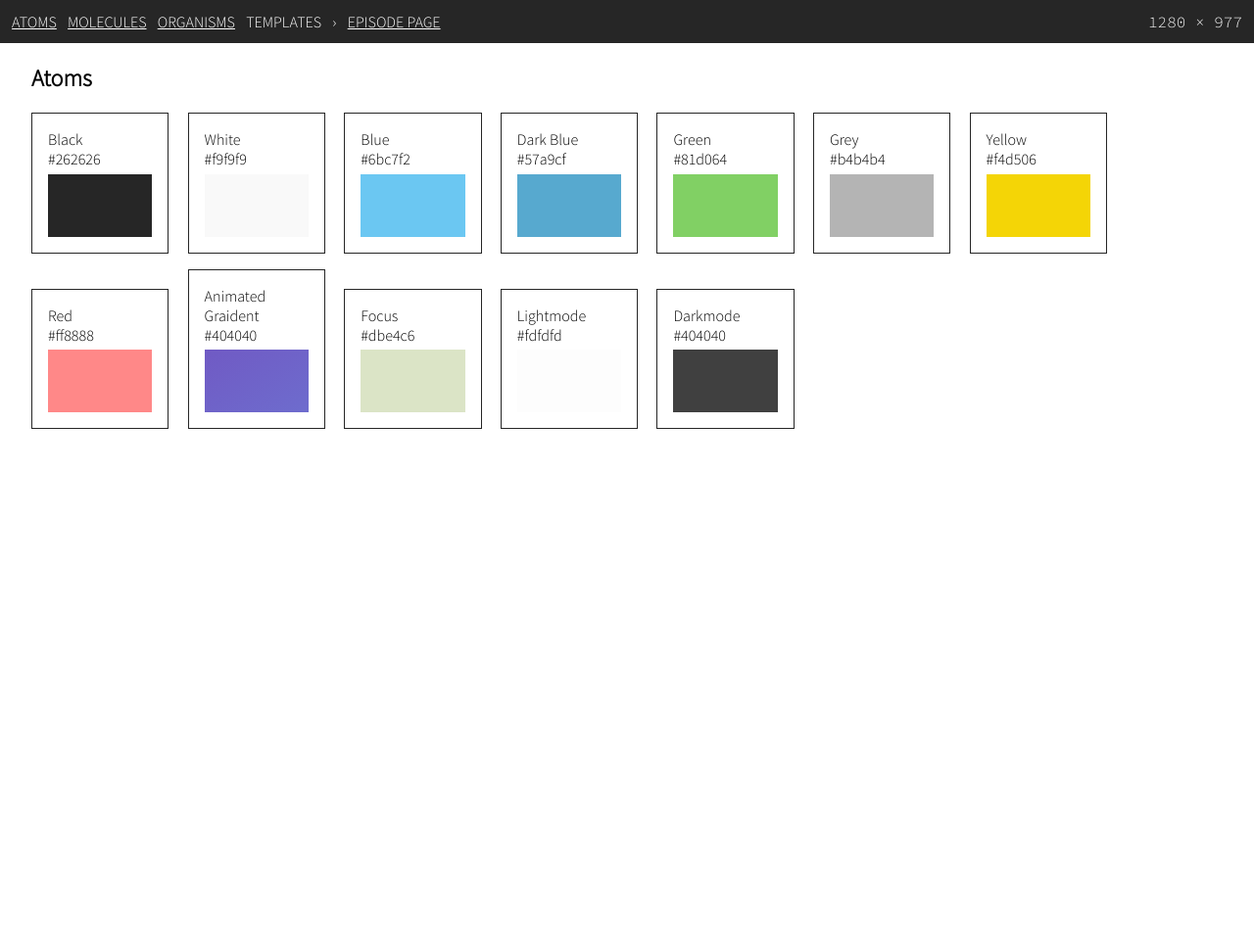
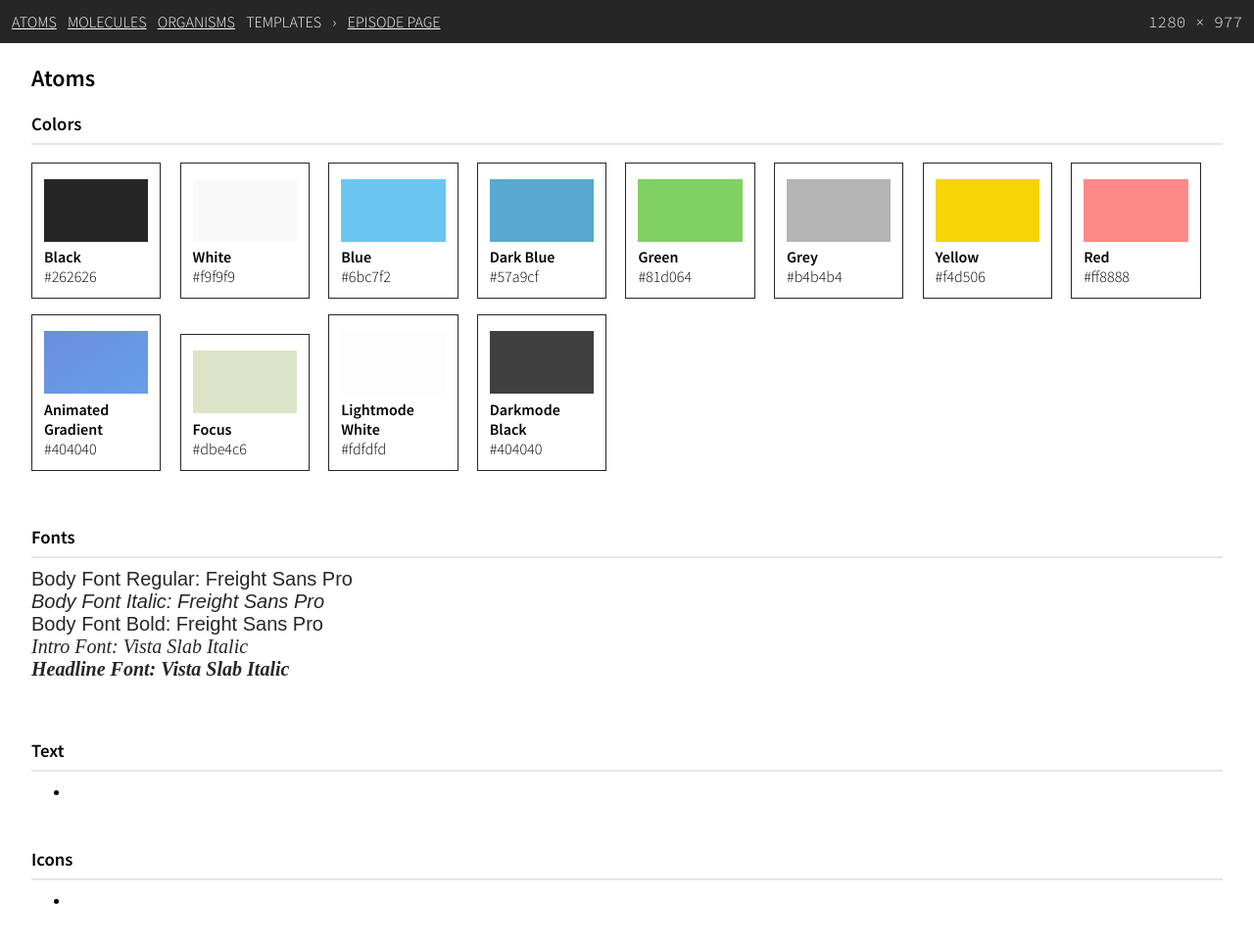
Before and after one commit to garyrozanc/boilerplate-atomic-jekyll, a Jekyll site: the page built from atomic/index.html, in a window 1280 px wide and 977 px high. Shown: the top 962 px of the window at 98% size. Built offline with Jekyll 4.4.1, drawn with Linux system fonts in a browser that asks for light colours; some web fonts are replaced.

Commit message:
Building out Atoms template page

```diff
--- a/_layouts/atomic.html
+++ b/_layouts/atomic.html
@@ -28,21 +28,47 @@
 
 		<section id="atoms">
 			<h2>Atoms</h2>
+
+			<h3>Colors</h3>
+			<hr>
 			<ul class="color">
-				<li><span class="name">Black</span><span class="hex">#262626</span><div class="bkg" style="background-color:#262626;"></div></li>
-				<li><span class="name">White</span><span class="hex">#f9f9f9</span><div class="bkg" style="background-color:#f9f9f9;"></div></li>
-				<li><span class="name">Blue</span><span class="hex">#6bc7f2</span><div class="bkg" style="background-color:#6bc7f2;"></div></li>
-				<li><span class="name">Dark Blue</span><span class="hex">#57a9cf</span><div class="bkg" style="background-color:#57a9cf;"></div></li>
-				<li><span class="name">Green</span><span class="hex">#81d064</span><div class="bkg" style="background-color:#81d064;"></div></li>
-				<li><span class="name">Grey</span><span class="hex">#b4b4b4</span><div class="bkg" style="background-color:#b4b4b4;"></div></li>
-				<li><span class="name">Yellow</span><span class="hex">#f4d506</span><div class="bkg" style="background-color:#f4d506;"></div></li>
-				<li><span class="name">Red</span><span class="hex">#ff8888</span><div class="bkg" style="background-color:#ff8888;"></div></li>
-				<li><span class="name">Animated Graident</span><span class="hex">#404040</span><div class="bkg" style="animation: announcement 4s ease infinite;background: linear-gradient(328deg, #67a3ea, #705ac4);background-size: 400% 400%"></div></li>
-				<li><span class="name">Focus</span><span class="hex">#dbe4c6</span><div class="bkg" style="background-color:#dbe4c6;"></div></li>
-				<li><span class="name">Lightmode</span><span class="hex">#fdfdfd</span><div class="bkg" style="background-color:#fdfdfd;"></div></li>
-				<li><span class="name">Darkmode</span><span class="hex">#404040</span><div class="bkg" style="background-color:#404040;"></div></li>
-			<ul>
+				<li><div class="bkg" style="background-color:#262626;"></div><span class="name">Black</span><span class="hex">#262626</span></li>
+				<li><div class="bkg" style="background-color:#f9f9f9;"></div><span class="name">White</span><span class="hex">#f9f9f9</span></li>
+				<li><div class="bkg" style="background-color:#6bc7f2;"></div><span class="name">Blue</span><span class="hex">#6bc7f2</span></li>
+				<li><div class="bkg" style="background-color:#57a9cf;"></div><span class="name">Dark Blue</span><span class="hex">#57a9cf</span></li>
+				<li><div class="bkg" style="background-color:#81d064;"></div><span class="name">Green</span><span class="hex">#81d064</span></li>
+				<li><div class="bkg" style="background-color:#b4b4b4;"></div><span class="name">Grey</span><span class="hex">#b4b4b4</span></li>
+				<li><div class="bkg" style="background-color:#f4d506;"></div><span class="name">Yellow</span><span class="hex">#f4d506</span></li>
+				<li><div class="bkg" style="background-color:#ff8888;"></div><span class="name">Red</span><span class="hex">#ff8888</span></li>
+				<li><div class="bkg" style="animation: announcement 4s ease infinite;background: linear-gradient(328deg, #67a3ea, #705ac4);background-size: 400% 400%"></div><span class="name">Animated Gradient</span><span class="hex">#404040</span></li>
+				<li><div class="bkg" style="background-color:#dbe4c6;"></div><span class="name">Focus</span><span class="hex">#dbe4c6</span></li>
+				<li><div class="bkg" style="background-color:#fdfdfd;"></div><span class="name">Lightmode White</span><span class="hex">#fdfdfd</span></li>
+				<li><div class="bkg" style="background-color:#404040;"></div><span class="name">Darkmode Black</span><span class="hex">#404040</span></li>
+			</ul>
+
+			<h3>Fonts</h3>
+			<hr>
+			<ul class="fonts">
+				<li>Body Font Regular: Freight Sans Pro</li>
+				<li style="font-style: italic;">Body Font Italic: Freight Sans Pro</li>
+				<li style="font-weight: 500;">Body Font Bold: Freight Sans Pro</li>
+				<li class="intro" style="font-weight: 400;">Intro Font: Vista Slab Italic</li>
+				<li class="headline" style="">Headline Font: Vista Slab Italic</li>
+			</ul>
+
+			<h3>Text</h3>
+			<hr>
+			<ul class="icons">
+				<li></li>
+			</ul>
+
+			<h3>Icons</h3>
+			<hr>
+			<ul class="icons">
+				<li></li>
+			</ul>
 		</section>
+
 
 		<!--
 		<div class="page-content">
--- a/atomic/css/main.css
+++ b/atomic/css/main.css
@@ -1,4 +1,21 @@
-@import url("https://fonts.googleapis.com/css2?family=Source+Code+Pro:wght@300&family=Source+Sans+Pro:wght@300&display=swap");
+@import url("https://fonts.googleapis.com/css2?family=Source+Code+Pro:wght@300&family=Source+Sans+Pro:wght@300;600&display=swap");
+@import url("https://use.typekit.net/ueu3gzi.css");
+@keyframes announcement {
+  0% {
+    background-position: 10% 0%; }
+  50% {
+    background-position: 91% 100%; }
+  100% {
+    background-position: 10% 0%; } }
+
+@keyframes stream {
+  0% {
+    background-position: 0% 50%; }
+  50% {
+    background-position: 100% 50%; }
+  100% {
+    background-position: 0% 50%; } }
+
 body {
   margin: 0; }
 
@@ -40,20 +57,52 @@ code {
     float: right;
     font-family: 'Source Code Pro', monospace; }
 
+#atoms h3 {
+  margin-bottom: 0; }
+
+#atoms hr {
+  border: 0;
+  height: 0;
+  border-top: 2px solid rgba(0, 0, 0, 0.1);
+  border-bottom: 2px solid rgba(255, 255, 255, 0.3); }
+
+#atoms ul {
+  margin: 0 0 3em 0; }
+
 #atoms .color {
   list-style-type: none;
-  margin: -.5em 0 0 -.5em;
+  margin-left: -.5em;
   padding: 0; }
   #atoms .color li {
     display: inline-block;
     border: 1px solid #262626;
-    padding: 1em;
+    padding: .65em .75em .75em .75em;
     margin: .5em;
     max-width: 50%;
     width: calc(10% - 1em); }
+    #atoms .color li .name {
+      font-weight: 600;
+      margin-top: .35em; }
     #atoms .color li .name, #atoms .color li .hex {
       display: block; }
     #atoms .color li .bkg {
       margin-top: .35em;
       height: 4em;
       width: 100%; }
+
+#atoms .fonts {
+  color: #262626;
+  font-size: 1.25em;
+  list-style-type: none;
+  font-family: freight-sans-pro, sans-serif;
+  font-weight: 300;
+  font-style: normal;
+  padding: 0; }
+  #atoms .fonts .headline {
+    font-family: vista-slab, serif;
+    font-weight: 700;
+    font-style: italic; }
+  #atoms .fonts .intro {
+    font-family: vista-slab, serif;
+    font-weight: 400;
+    font-style: italic; }
--- a/atomic/css/main.scss
+++ b/atomic/css/main.scss
@@ -1,2 +1,3 @@
+@import "../../_scss/atoms";
 @import "dev";
 @import "layout";
```
Also changed, not shown: _scss/_atoms.scss (+23 -0 lines), atomic/css/_layout.scss (+34 -3 lines).
